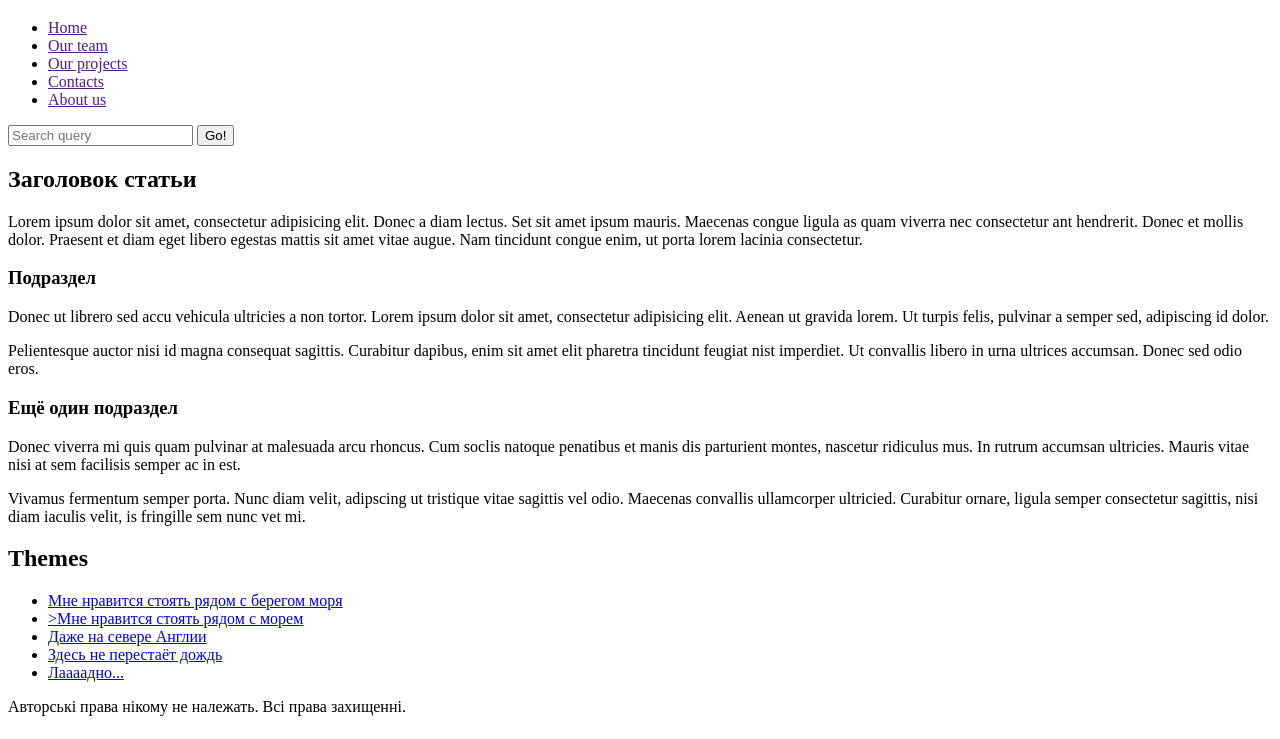
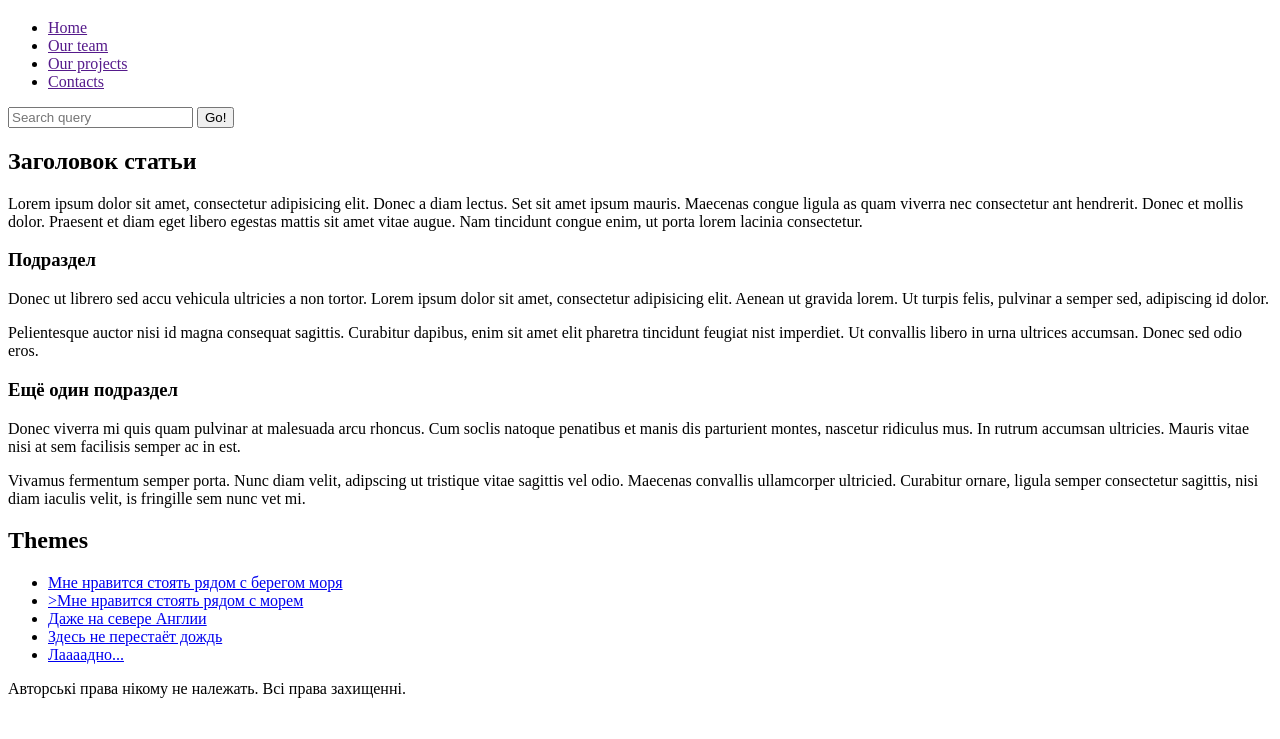
Before and after one commit to vasya9911/git_l, a plain HTML site: page index.html in a window 1280 px wide. Shown: the part 61-800 px from the top of the page. Drawn offline with Linux system fonts and the light colour scheme.

Commit message:
second commit

```diff
--- a/index.html
+++ b/index.html
@@ -18,7 +18,6 @@
                 <li><a href="">Our team</a></li>
                 <li><a href="">Our projects</a></li>
                 <li><a href="">Contacts</a></li>
-                <li><a href="">About us</a></li>
             </ul>
         </nav>
         <form>
```
